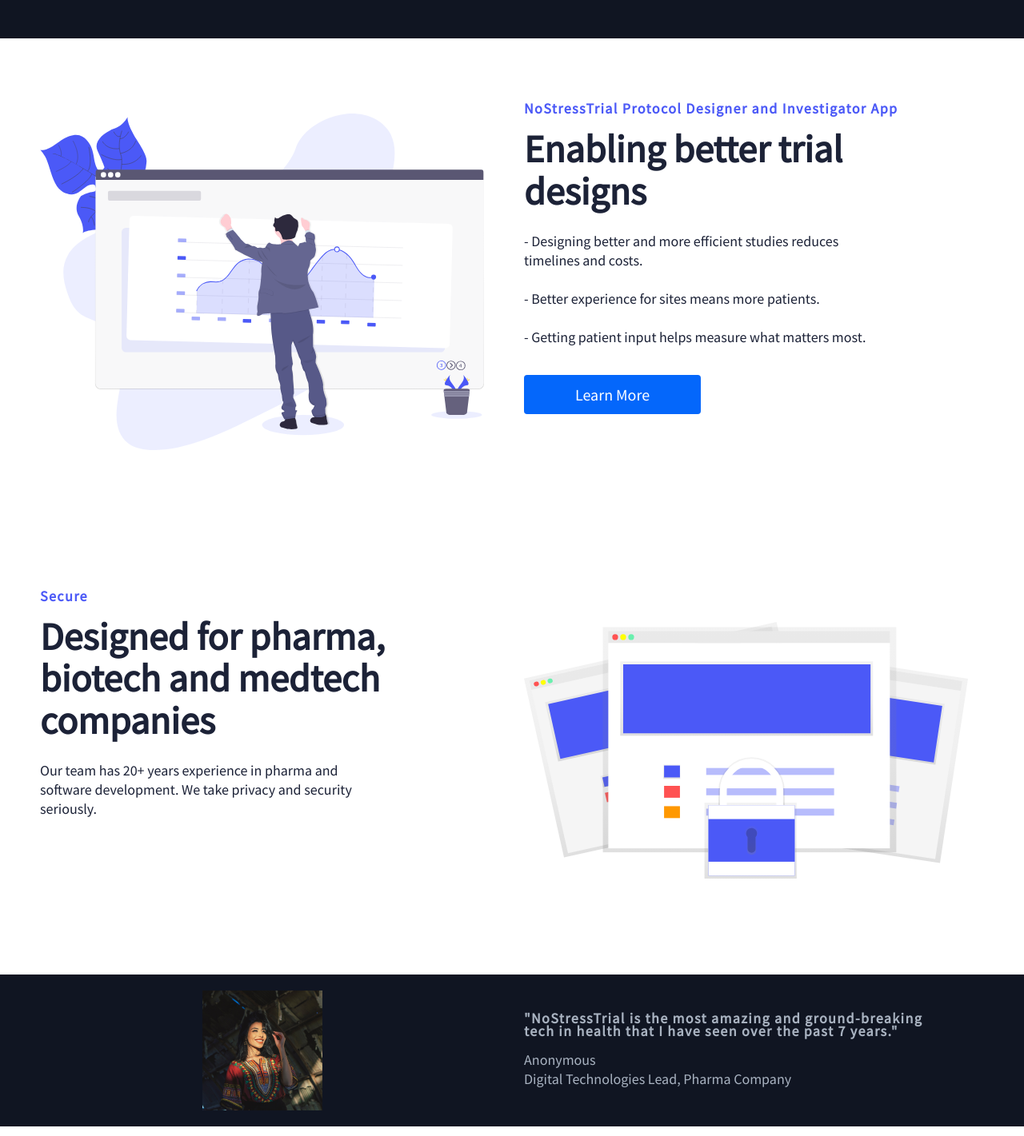
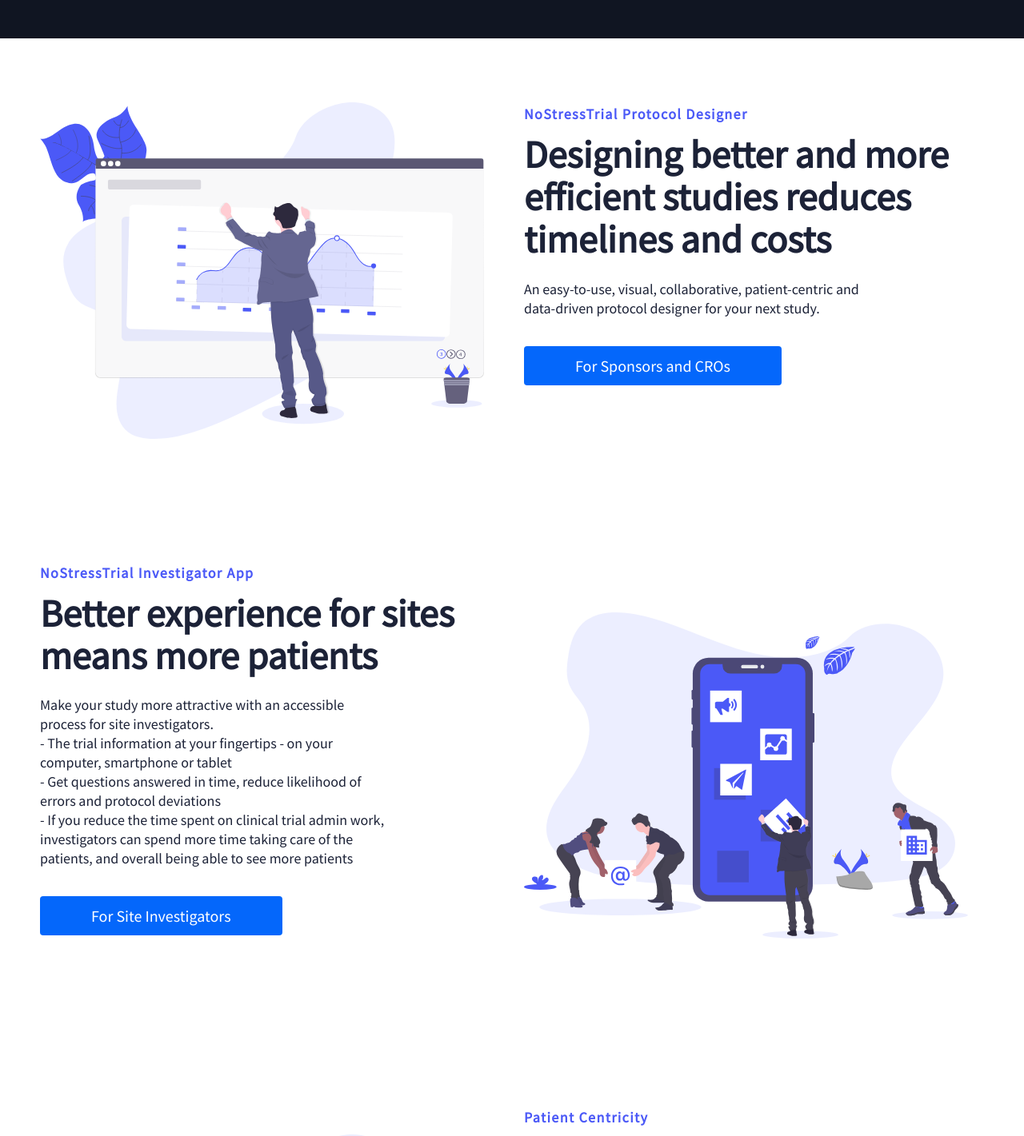
Before and after one commit to HealthyMindTech/nostresstrialcom, a React (Create React App) app: page / in a window 1280 px wide. Shown: the part 600-2021 px from the top of the page at 80% size. Built offline with nearby package versions, Linux system fonts and the light colour scheme.

Commit message:
Add more info on home page

```diff
--- a/src/pages/HomePage/Data.js
+++ b/src/pages/HomePage/Data.js
@@ -21,13 +21,11 @@
     lightBg: true,
     lightText: false,
     lightTextDesc: false,
-    topLine: 'NoStressTrial Protocol Designer and Investigator App',
-    headline: 'Enabling better trial designs',
+    topLine: 'NoStressTrial Protocol Designer',
+    headline: 'Designing better and more efficient studies reduces timelines and costs',
     description:
-      "- Designing better and more efficient studies reduces timelines and costs. \n\n \
-      - Better experience for sites means more patients. \n\n \
-      - Getting patient input helps measure what matters most.",
-    buttonLabel: 'Learn More',
+      "An easy-to-use, visual, collaborative, patient-centric and data-driven protocol designer for your next study. ",
+    buttonLabel: 'For Sponsors and CROs',
     buttonLink: '/industry',
     imgStart: 'start',
     img: require('../../images/svg-2.svg'),
@@ -35,7 +33,45 @@
     start: 'true'
   };
 
+  export const homeObjThree = {
+    primary: false,
+    lightBg: true,
+    lightText: false,
+    lightTextDesc: false,
+    topLine: 'NoStressTrial Investigator App',
+    headline: 'Better experience for sites means more patients',
+    description:
+      "Make your study more attractive with an accessible process for site investigators. \n \
+      - The trial information at your fingertips - on your computer, smartphone or tablet \n \
+      - Get questions answered in time, reduce likelihood of errors and protocol deviations \n\
+      - If you reduce the time spent on clinical trial admin work, investigators can spend more time taking care of the patients, and overall being able to see more patients \n \
+        ",
+    buttonLabel: 'For Site Investigators',
+    buttonLink: '/investigators',
+    imgStart: '',
+    img: require('../../images/svg-1.svg'),
+    alt: 'Vault',
+    start: ''
+  };
+
   export const homeObjFour = {
+    primary: false,
+    lightBg: true,
+    lightText: false,
+    lightTextDesc: false,
+    topLine: 'Patient Centricity',
+    headline: 'Getting patient input helps measure what matters most',
+    description:
+      "NoStressTrial enables collaboration and transparency between sponsors, patients, clinicians, and regulators. Patients are empowered to easily provide input to the trial protocol, to make sure it is feasible and it measures what matters.",
+    buttonLabel: 'For Patients',
+    buttonLink: '/patients',
+    imgStart: 'start',
+    img: require('../../images/svg-2.svg'),
+    alt: 'Vault',
+    start: 'true'
+  };
+
+  export const homeObjFive = {
     primary: true,
     lightBg: true,
     lightText: false,
@@ -51,7 +87,7 @@
     start: ''
   };
 
-  export const homeObjFive = {
+  export const homeObjSix = {
     lightBg: true,
     lightText: false,
     lightTextDesc: false,
--- a/src/pages/HomePage/Home.js
+++ b/src/pages/HomePage/Home.js
@@ -1,15 +1,17 @@
 import React from 'react';
 import { InfoSection, Testimonial } from '../../components';
-import { homeObjOne, homeObjTwo, homeObjFour, homeObjFive, testObjOne} from './Data';
+import { homeObjOne, homeObjTwo, homeObjThree, homeObjFour, homeObjFive, homeObjSix, testObjOne} from './Data';
 
 const Home = () => {
     return (
         <React.Fragment>
             <InfoSection {...homeObjOne} />
             <InfoSection {...homeObjTwo} />
+            <InfoSection {...homeObjThree} />
             <InfoSection {...homeObjFour} />
+            <InfoSection {...homeObjFive} />
             <Testimonial {...testObjOne} />
-            <InfoSection {...homeObjFive} />
+            <InfoSection {...homeObjSix} />
         </React.Fragment>
     )
 }
```
